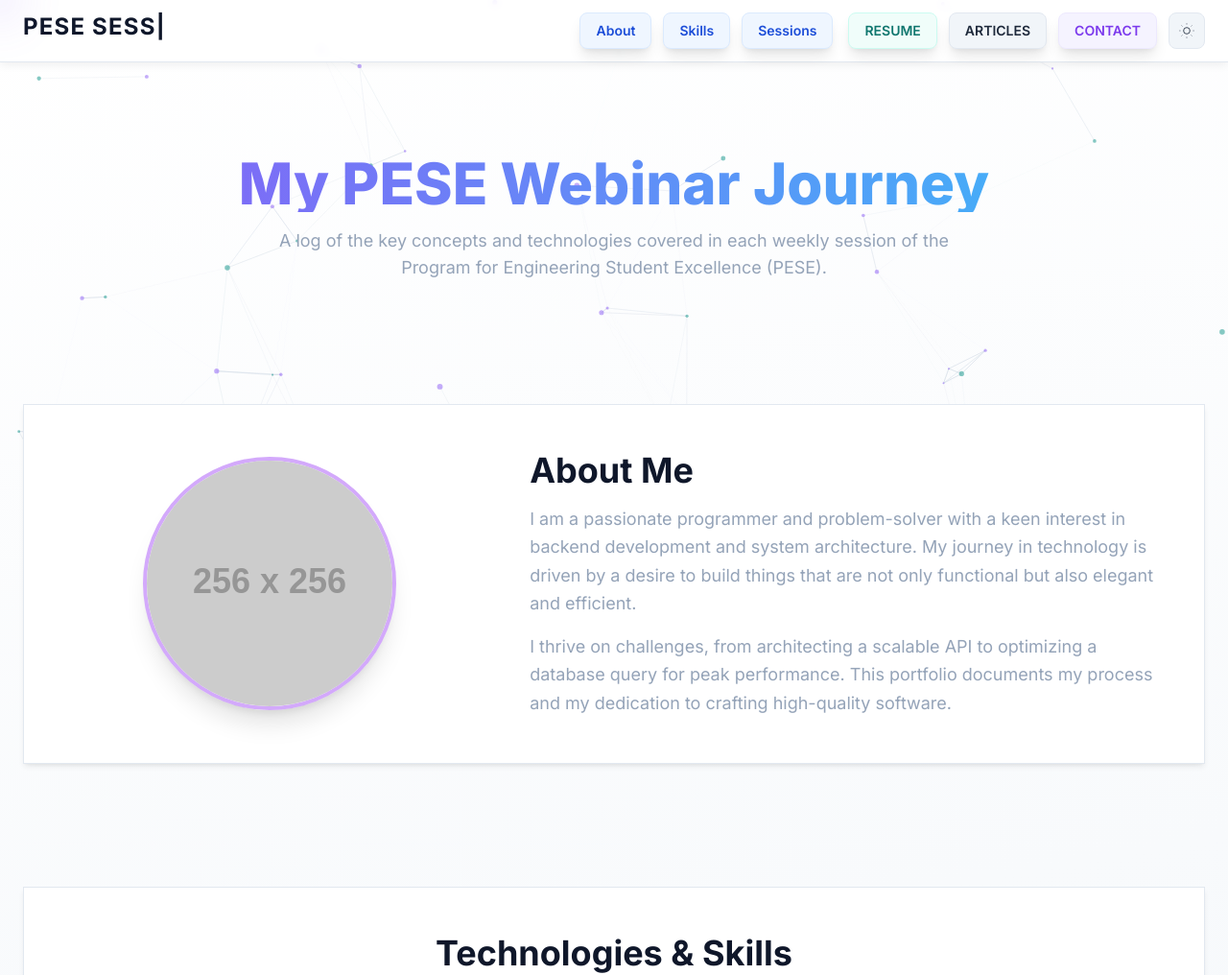
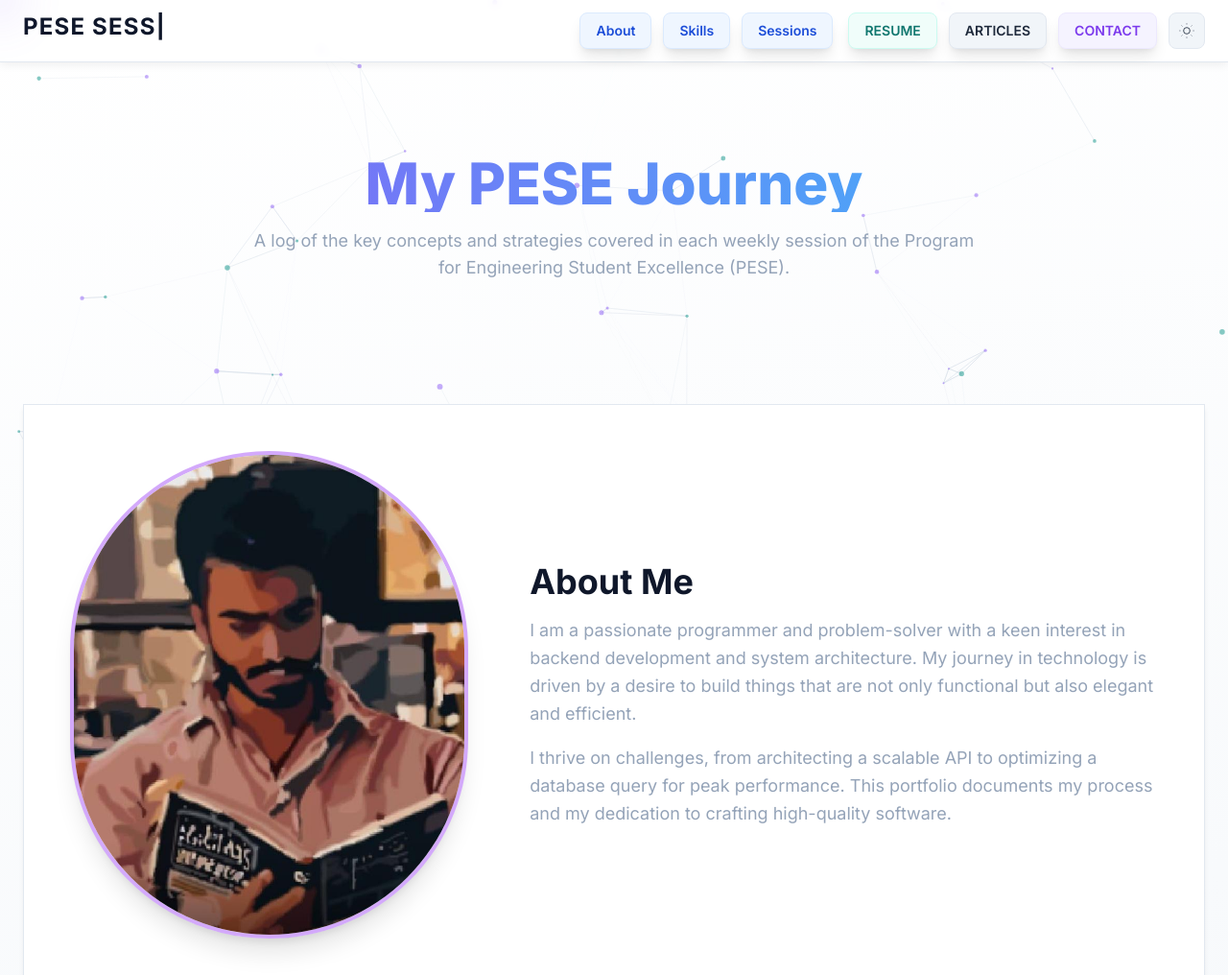
Before and after one commit to FlickshotFire/aman.github.io, a plain HTML site: page index.html in a window 1280 px wide. Shown: the top 1016 px of the page at 96% size. Drawn offline with nearby package versions, Linux system fonts and the light colour scheme; placeholder pictures from the web are drawn by us.

Commit message:
Update index.html

```diff
--- a/index.html
+++ b/index.html
@@ -120,15 +120,15 @@
     <main class="container mx-auto px-4 sm:px-6 pt-8 pb-12">
 
         <section class="text-center my-12 md:my-16 animate-on-scroll">
-             <h1 class="text-4xl md:text-5xl lg:text-6xl font-extrabold mb-4 gradient-text">My PESE Webinar Journey</h1>
-             <p class="text-base md:text-lg text-slate-400 max-w-3xl mx-auto leading-relaxed"> A log of the key concepts and technologies covered in each weekly session of the Program for Engineering Student Excellence (PESE).</p>
+             <h1 class="text-4xl md:text-5xl lg:text-6xl font-extrabold mb-4 gradient-text">My PESE Journey</h1>
+             <p class="text-base md:text-lg text-slate-400 max-w-3xl mx-auto leading-relaxed"> A log of the key concepts and strategies covered in each weekly session of the Program for Engineering Student Excellence (PESE).</p>
         </section>
 
         <section id="about" class="my-24 md:my-32 animate-on-scroll">
             <div class="card p-8 md:p-12">
                 <div class="grid md:grid-cols-5 gap-10 md:gap-16 items-center">
                 <div class="md:col-span-2">
-    <img class="w-46 h-62 rounded-full border-4 border-purple-500/50 shadow-xl mx-auto" src="Profile1.jpg" alt="Aman Bhardwaj" onerror="this.onerror=null;this.src='https://placehold.co/256x256/1f2937/d1d5db?text=Error';">
+    <img class="w-46 h-62 rounded-full border-4 border-purple-500/50 shadow-xl mx-auto" src="Assets/Profile1.jpg" alt="Aman Bhardwaj" onerror="this.onerror=null;this.src='https://placehold.co/256x256/1f2937/d1d5db?text=Error';">
 </div>
                     <div class="md:col-span-3 text-center md:text-left">
                         <h2 class="text-3xl lg:text-4xl font-bold mb-4">About Me</h2>
@@ -164,7 +164,7 @@
     <footer class="mt-20 border-t border-border-color bg-bg-card/50">
         <div class="container mx-auto px-6 py-8 text-center text-secondary">
             <p>© <span id="current-year"></span> Aman Bhardwaj. All Rights Reserved.</p>
-            <p class="text-sm mt-2">Built with Gemini's assistance.</p>
+            <p class="text-sm mt-2">Thanks For Providing Such Wonderful Sessions ! </p>
         </div>
     </footer>
 
```
